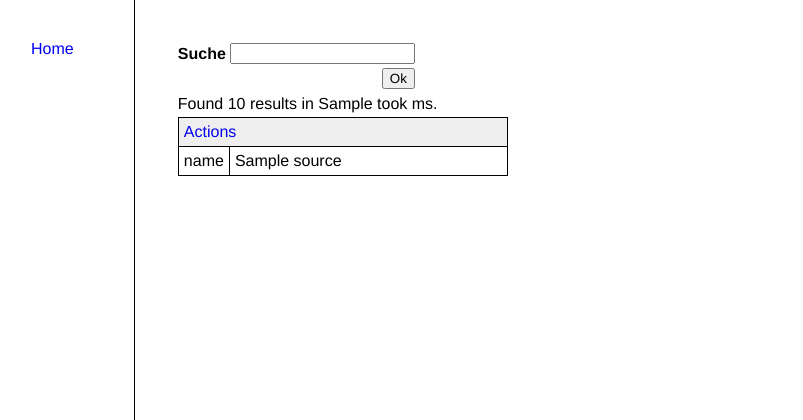
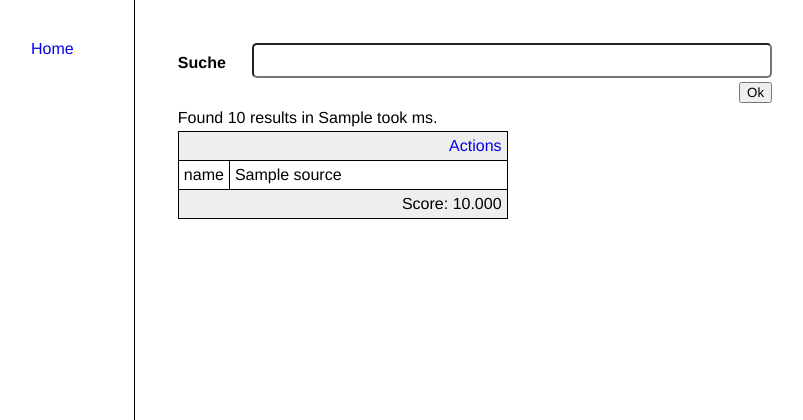
Before and after one commit to SheevaPlug/Chipselect, a Flask app: template docker/files/web/app/templates/index.html in a window 1280 px wide. Shown: the top 420 px of the page, without its empty margins (49-852 px from the left). Run offline with Flask 2, Linux system fonts and the light colour scheme; the template is opened without the code that fills it: values that come from a table or form of the project are taken from there, most other values are stand-ins (such as "Sample title", 1, 10 or a date in 2020).

Commit message:
frontend is a bit nicer now

```diff
--- a/docker/files/web/app/static/main.css
+++ b/docker/files/web/app/static/main.css
@@ -40,6 +40,19 @@ div.errors ul {
     margin-top: 0px;
 }
 
+table tr, table td {
+    vertical-align: top;
+}
+
+th.searchinput {
+    padding-top: 12px;
+}
+td.searchinput input {
+    padding: 8px;
+    width: 500px;
+    border-radius: 5px;
+}
+
 table.result {
     margin-bottom: 40px;
     border-collapse: collapse;
--- a/docker/files/web/app/templates/index.html
+++ b/docker/files/web/app/templates/index.html
@@ -21,8 +21,8 @@
     {{ form.hidden_tag() }}
     <table id="search">
       <tr>
-	<th>{{ form.query.label }}</th>
-	<td>{{ form.query }}</td>
+	<th class="searchinput"><span>{{ form.query.label }}</span>&nbsp;&nbsp;&nbsp;&nbsp;&nbsp;</th>
+	<td class="searchinput">{{ form.query }}</td>
       </tr>
       <tr>
 	<td colspan="2" align="right"><input type="submit" value="Ok"></td>
@@ -37,7 +37,7 @@
 	  <td>
 	    <table class="result">
 	      <tr>
-		<td colspan="2" class="resultaction"><a href="{{ url_for('show', deviceid=result._id) }}">Actions</a></td>
+		<td colspan="2" class="resultaction" align="right"><a href="{{ url_for('show', deviceid=result._id) }}">Actions</a></td>
 	      </tr>
 	      {%- for key in result._source.keys() -%}
 		<tr>
@@ -45,6 +45,9 @@
 		  <td>{{ result._source[key] }}</td>
 		</tr>
 	      {%- endfor -%}
+	      <tr>
+		<td colspan="2" class="resultaction" align="right">Score: {{ '%0.3f'|format(result._score) }}</td>
+	      </tr>
 	    </table>
 	  </td>
 	</tr>
```
